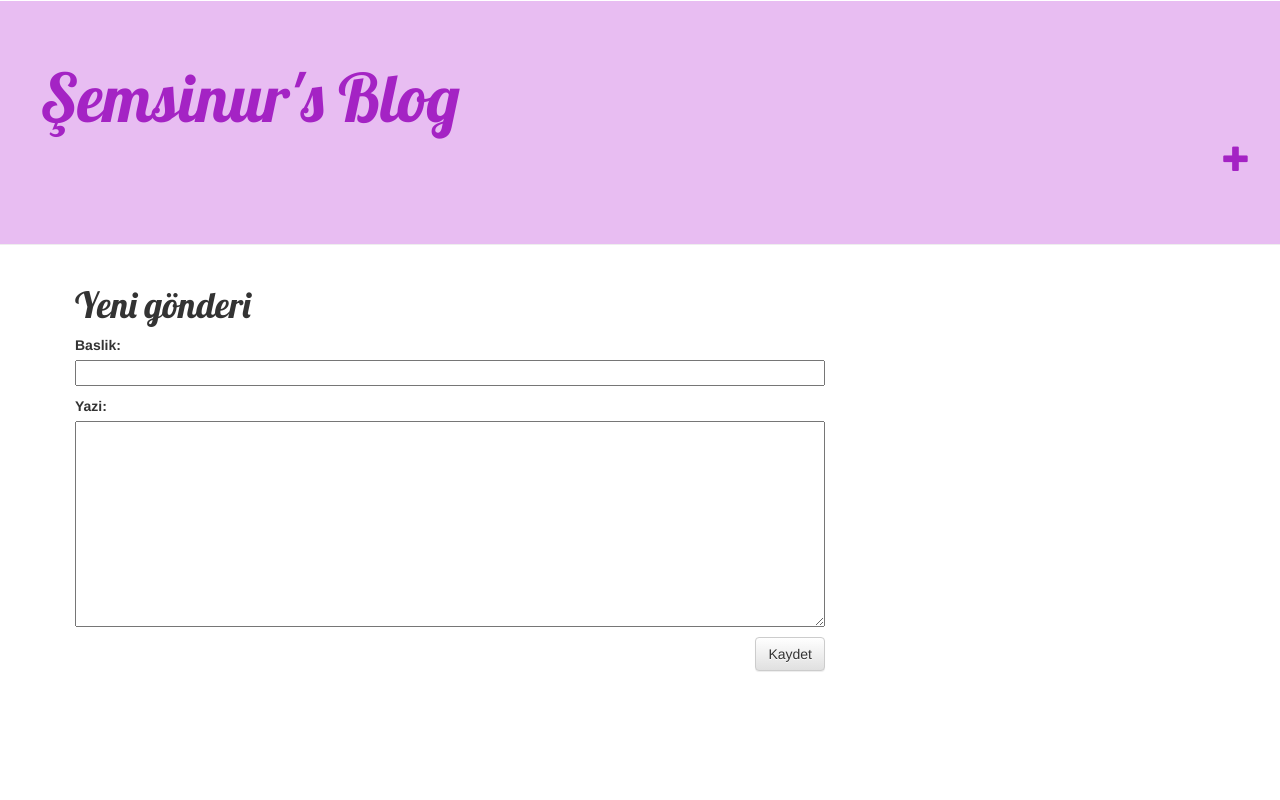
After one commit to semsinur/Django-Girls, a Django app: page /post/new/ in a window 1280 px wide. The commit adds this page. Run offline with Django 3.2, Linux system fonts and the light colour scheme; the visitor is signed in with stand-in values (Sample User, id 1); some libraries are stand-ins or nearby versions.

Commit message:
Bütün değişiklikler tamamlandı.

```diff
--- /dev/null
+++ b/blog/forms.py
@@ -0,0 +1,9 @@
+from django import forms
+
+from .models import Post
+
+class PostForm(forms.ModelForm):
+
+    class Meta:
+        model = Post
+        fields = ('baslik', 'yazi',)
--- /dev/null
+++ b/blog/static/css/blog.css
@@ -0,0 +1,50 @@
+.page-header {
+    background-color: #E8BDF2;
+    margin-top: 1;
+    padding: 40px 20px 100px 40px;
+}
+
+
+.page-header h1, .page-header h1 a, .page-header h1 a:visited, .page-header h1 a:active {
+    color: #A423C4;
+    font-size: 50pt;
+    text-decoration: none;
+}
+
+.content {
+    margin-left: 60px;
+}
+
+h1, h2, h3, h4 {
+    font-family: 'Lobster', cursive;
+}
+
+.date {
+   float: right;
+    color: #A423C4;
+}
+
+.save {
+    float: right;
+}
+
+.post-form textarea, .post-form input {
+    width: 100%;
+
+}
+
+.top-menu, .top-menu:hover, .top-menu:visited {
+    color: #A423C4;
+    float: right;
+    font-size: 20pt;
+    margin-right: 10px;
+}
+
+.post {
+    margin-bottom: 70px;
+    color: #A423C4;
+}
+
+.post h1 a, .post h1 a:visited {
+    color: #A423C4;
+}
--- /dev/null
+++ b/blog/templates/blog/base.html
@@ -0,0 +1,28 @@
+{% load staticfiles %}
+<html>
+    <head>
+        <title>Şemsinur's Blog</title>
+        <link rel="stylesheet" href="//maxcdn.bootstrapcdn.com/bootstrap/3.2.0/css/bootstrap.min.css">
+        <link rel="stylesheet" href="//maxcdn.bootstrapcdn.com/bootstrap/3.2.0/css/bootstrap-theme.min.css">
+        <link rel="stylesheet" href="{% static 'css/blog.css' %}">
+        <link href="http://fonts.googleapis.com/css?family=Lobster&subset=latin,latin-ext" rel="stylesheet" type="text/css">
+    </head>
+    <body>
+      <body>
+          <div class="page-header">
+              <h1><a href="/">Şemsinur's Blog</a></h1>
+              {% if user.is_authenticated %}
+                  <a href="{% url 'post_new' %}" class="top-menu"><span class="glyphicon glyphicon-plus"></span></a>
+              {% endif %}
+          </div>
+          <div class="content container">
+              <div class="row">
+                  <div class="col-md-8">
+                  {% block content %}
+                  {% endblock %}
+                  </div>
+              </div>
+          </div>
+      </body>
+    </body>
+</html>
--- /dev/null
+++ b/blog/templates/blog/post_edit.html
@@ -0,0 +1,9 @@
+{% extends 'blog/base.html' %}
+
+{% block content %}
+    <h1>Yeni gönderi</h1>
+    <form method="POST" class="post-form">{% csrf_token %}
+        {{ form.as_p }}
+        <button type="submit" class="save btn btn-default">Kaydet</button>
+    </form>
+{% endblock %}
--- a/blog/urls.py
+++ b/blog/urls.py
@@ -1,6 +1,9 @@
-from django.conf.urls import url
+from django.conf.urls import include, url
 from . import views
 
 urlpatterns = [
     url(r'^$', views.post_list, name='post_list'),
+    url(r'^post/(?P<pk>[0-9]+)/$', views.post_detail, name='post_detail'),
+    url(r'^post/new/$', views.post_new, name='post_new'),
+    url(r'^post/(?P<pk>[0-9]+)/edit/$', views.post_edit, name='post_edit'),
 ]
--- a/blog/views.py
+++ b/blog/views.py
@@ -1,7 +1,41 @@
 from django.shortcuts import render
 from django.utils import timezone
 from .models import Post
+from django.shortcuts import render, get_object_or_404
+from .forms import PostForm
+from django.shortcuts import redirect
 
 def post_list(request):
     posts = Post.objects.filter(yayinlanma_tarihi__lte=timezone.now()).order_by('yayinlanma_tarihi')
     return render(request, 'blog/post_list.html',{'posts':posts})
+
+def post_detail(request, pk):
+    post = get_object_or_404(Post, pk=pk)
+    return render(request, 'blog/post_detail.html', {'post': post})
+
+def post_new(request):
+    if request.method == "POST":
+        form = PostForm(request.POST)
+        if form.is_valid():
+            post = form.save(commit=False)
+            post.yazar = request.user
+            post.yayinlanma_tarihi = timezone.now()
+            post.save()
+            return redirect('post_detail', pk=post.pk)
+    else:
+        form = PostForm()
+    return render(request, 'blog/post_edit.html', {'form': form})
+
+def post_edit(request, pk):
+    post = get_object_or_404(Post, pk=pk)
+    if request.method == "POST":
+        form = PostForm(request.POST, instance=post)
+        if form.is_valid():
+            post = form.save(commit=False)
+            post.yazar = request.user
+            post.yayinlanma_tarihi = timezone.now()
+            post.save()
+            return redirect('post_detail', pk=post.pk)
+    else:
+        form = PostForm(instance=post)
+    return render(request, 'blog/post_edit.html', {'form': form})
```
Also changed, not shown: blog/templates/blog/post_detail.html (added, +14 -0 lines), blog/templates/blog/post_list.html (+12 -17 lines).
